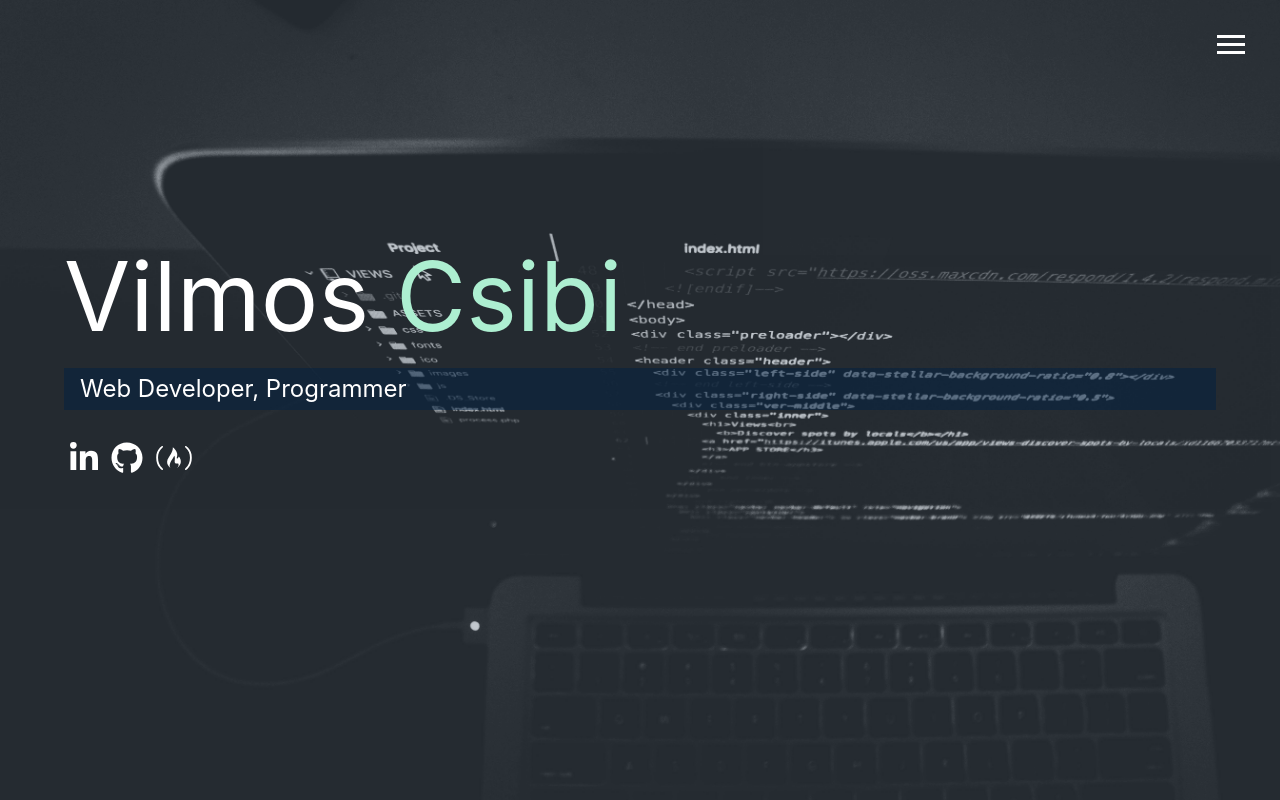
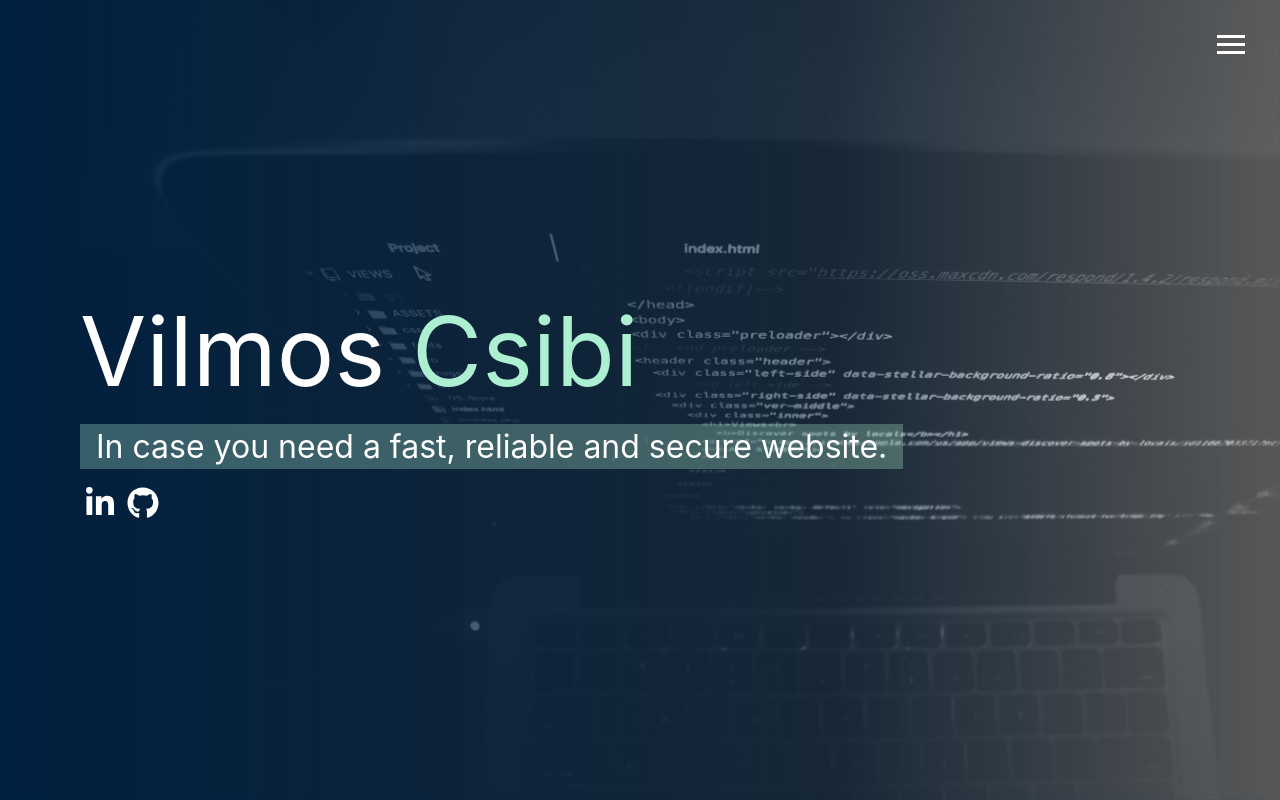
Before and after one commit to csibivili/csvportfolio, a React (Create React App) app: page / in a window 1280 px wide. Built offline with nearby package versions, Linux system fonts and the light colour scheme.

Commit message:
review an old project

```diff
--- a/package.json
+++ b/package.json
@@ -10,7 +10,6 @@
     "@testing-library/jest-dom": "^4.2.4",
     "@testing-library/react": "^9.4.0",
     "@testing-library/user-event": "^7.2.1",
-    "node-sass": "^4.13.0",
     "react": "^16.12.0",
     "react-dom": "^16.12.0",
     "react-router-dom": "^5.1.2",
@@ -36,5 +35,8 @@
       "last 1 firefox version",
       "last 1 safari version"
     ]
+  },
+  "devDependencies": {
+    "node-sass": "^4.14.1"
   }
 }
--- a/public/index.html
+++ b/public/index.html
@@ -1,5 +1,6 @@
 <!DOCTYPE html>
 <html lang="en">
+
 <head>
   <meta charset="utf-8" />
   <link rel="icon" href="%PUBLIC_URL%/favicon.ico" />
@@ -7,8 +8,10 @@
   <meta name="description" content="Csibi Vilmos web developer" />
   <title>csibivili</title>
 </head>
+
 <body id="bg-img">
   <noscript>You need to enable JavaScript to run this app.</noscript>
   <div id="root"></div>
 </body>
+
 </html>
--- a/src/_config.scss
+++ b/src/_config.scss
@@ -1,8 +1,10 @@
 $primary-color: #00203fff;
 $secondary-color: #adefd1ff;
+$white: #ffffff;
+$black: #080808;
 $show-home-image: true;
 $home-image: url(./background.jpg);
-$background-opacity: 0.2;
+$background-opacity: 0.7;
 
 @mixin easeOut {
   transition: all 0.5s ease-out;
@@ -10,7 +12,7 @@ $background-opacity: 0.2;
 
 @mixin background {
   @if $show-home-image {
-    &#bg-img {
+    &.bg-img {
       background: $home-image;
       background-attachment: fixed;
       background-size: cover;
@@ -22,41 +24,41 @@ $background-opacity: 0.2;
         right: 0;
         width: 100%;
         height: 100%;
-        background: rgba($primary-color, $background-opacity);
-        z-index: -1;
+        background: linear-gradient(90deg, rgba($primary-color, 1) 0%, rgba($primary-color, .5) 65%, rgba($white,.2) 100%);
+        z-index: 1;
       }
     }
   }
 }
 
 @mixin mediaSm {
-  @media screen and (max-width: 500px) {
+  @media screen and (max-width: 768px) {
     @content;
   }
 }
 
 @mixin mediaMd {
-  @media screen and (max-width: 758px) {
+  @media screen and (max-width: 1024px) {
     @content;
   }
 }
 
 @mixin mediaLg {
-  @media screen and (min-width: 769px) and (max-width: 1170px) {
+  @media screen and (min-width: 1024px) and (max-width: 1440px) {
     @content;
   }
 }
 
 @mixin mediaXl {
-  @media screen and (min-width: 1171px) {
+  @media screen and (min-width: 1440px) {
     @content;
   }
 }
 
 @function set-text-color($color) {
   @if (lightness($color) > 40) {
-    @return #080808;
+    @return $black;
   } @else {
-    @return #ffffff;
+    @return $white;
   }
 }
--- a/src/components/about/About.js
+++ b/src/components/about/About.js
@@ -1,4 +1,6 @@
 import React from "react";
+
+import './about.scss';
 
 const About = () => {
   return <div>About</div>;
--- a/src/components/header/header.scss
+++ b/src/components/header/header.scss
@@ -2,12 +2,12 @@
 
 header {
   position: fixed;
-  z-index: 2;
+  z-index: 20;
   width: 100%;
 
   .menu-btn {
     position: absolute;
-    z-index: 3;
+    z-index: 40;
     right: 35px;
     top: 35px;
     cursor: pointer;
--- a/src/components/header/menu/Menu.js
+++ b/src/components/header/menu/Menu.js
@@ -19,11 +19,11 @@ const Menu = ({ isOpen, close }) => {
             About
           </NavLink>
         </li>
-        <li className={"nav-item" + (isOpen ? " show" : "")}>
+        {/* <li className={"nav-item" + (isOpen ? " show" : "")}>
           <a href="/" className="nav-link">
             My Work
           </a>
-        </li>
+        </li> */}
         <li className={"nav-item" + (isOpen ? " show" : "")}>
           <a href="/" className="nav-link">
             How To Reach Me
--- a/src/components/header/menu/menu.scss
+++ b/src/components/header/menu/menu.scss
@@ -5,6 +5,7 @@
   top: 0;
   width: 100%;
   visibility: hidden;
+  z-index: 30;
 
   &.show {
     visibility: visible;
--- a/src/components/home/Home.js
+++ b/src/components/home/Home.js
@@ -3,27 +3,27 @@ import { FontAwesomeIcon } from "@fortawesome/react-fontawesome";
 import {
   faLinkedinIn,
   faGithub,
-  faFreeCodeCamp
 } from "@fortawesome/free-brands-svg-icons";
+
 import "./home.scss";
 
 const Home = () => {
   return (
-    <main id="home">
+    <main id="home" className="bg-img">
+      <div className="inner-container">
+
       <h1 className="lg-heading">
         Vilmos <span className="text-secondary">Csibi</span>
       </h1>
-      <h2 className="sm-heading">Web Developer, Programmer</h2>
+      <h2 className="sm-heading">In case you need a fast, reliable and secure website.</h2>
       <div className="icons">
-        <a href="https://fontawesome.com/icons/github?style=brands">
+        <a href="https://www.linkedin.com/in/vilmos-csibi/">
           <FontAwesomeIcon icon={faLinkedinIn} className="fa-2x" />
         </a>
-        <a href="https://fontawesome.com/icons/github?style=brands">
+        <a href="https://github.com/csibivili">
           <FontAwesomeIcon icon={faGithub} className="fa-2x" />
         </a>
-        <a href="https://fontawesome.com/icons/github?style=brands">
-          <FontAwesomeIcon icon={faFreeCodeCamp} className="fa-2x" />
-        </a>
+      </div>
       </div>
     </main>
   );
--- a/src/components/home/home.scss
+++ b/src/components/home/home.scss
@@ -2,19 +2,27 @@
 
 #home {
   overflow: hidden;
+  @include background;
+  display: flex;
+  flex-direction: column;
+  flex-grow: 1;
+  justify-content: center;
 
   h1 {
-    margin-top: 20vh;
-
     &.lg-heading {
       font-size: 6rem;
     }
   }
 
   h2.sm-heading {
-    margin-bottom: 2rem;
+    margin-bottom: 3rem;
     padding: 0.2rem 1rem;
-    background: rgba(lighten($primary-color, 0.5), 0.5);
+    background: rgba(lighten($secondary-color, 0.5), 0.3);
+    font-size: 2rem;
+
+    @media screen and (min-width: 768px) {
+      display: inline;
+    }
   }
 
   .text-secondary {
--- a/src/index.scss
+++ b/src/index.scss
@@ -1,6 +1,8 @@
 @import "config";
 
 * {
+  margin: 0;
+  padding: 0;
   box-sizing: border-box;
 }
 
@@ -14,7 +16,6 @@ body {
   height: 100%;
   line-height: 1.5;
   background: $primary-color;
-  @include background;
   color: set-text-color($primary-color);
 }
 
@@ -31,13 +32,8 @@ h3 {
 }
 
 a {
-  color: #ffffff;
+  color: $white;
   text-decoration: none;
-}
-
-main {
-  padding: 4rem;
-  height: 100%;
 }
 
 @include mediaMd {
@@ -46,3 +42,20 @@ main {
     text-align: center;
   }
 }
+
+#root {
+  display: flex;
+  min-height: 100vh;
+}
+
+.inner-container {
+  z-index: 10;
+  max-width: 1440px;
+  width: 100%;
+  margin: 0 auto;
+  padding: 0 80px;
+
+  @include mediaSm {
+    padding: 0 40px;
+  }
+}
```
Also changed, not shown: src/components/about/about.scss (added), 1 other file (tests, documents, lock files or other folders). Lines whose indentation alone changed are shown as unchanged.
